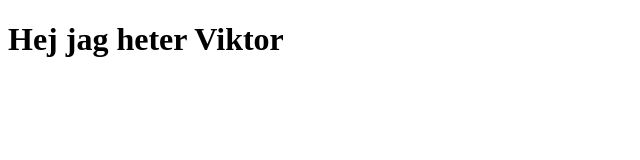
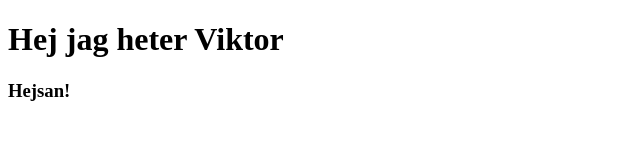
Before and after one commit to br0r/gittest, a plain HTML site: page index.html in a window 1280 px wide. Shown: the full height of the page, 0-640 px from the left. Drawn offline with Linux system fonts and the light colour scheme.

Commit message:
added h3!

```diff
--- a/index.html
+++ b/index.html
@@ -6,5 +6,6 @@
 </head>
 <body>
   <h1>Hej jag heter Viktor</h1>
+  <h3>Hejsan!</h3>
 </body>
 </html>
```
